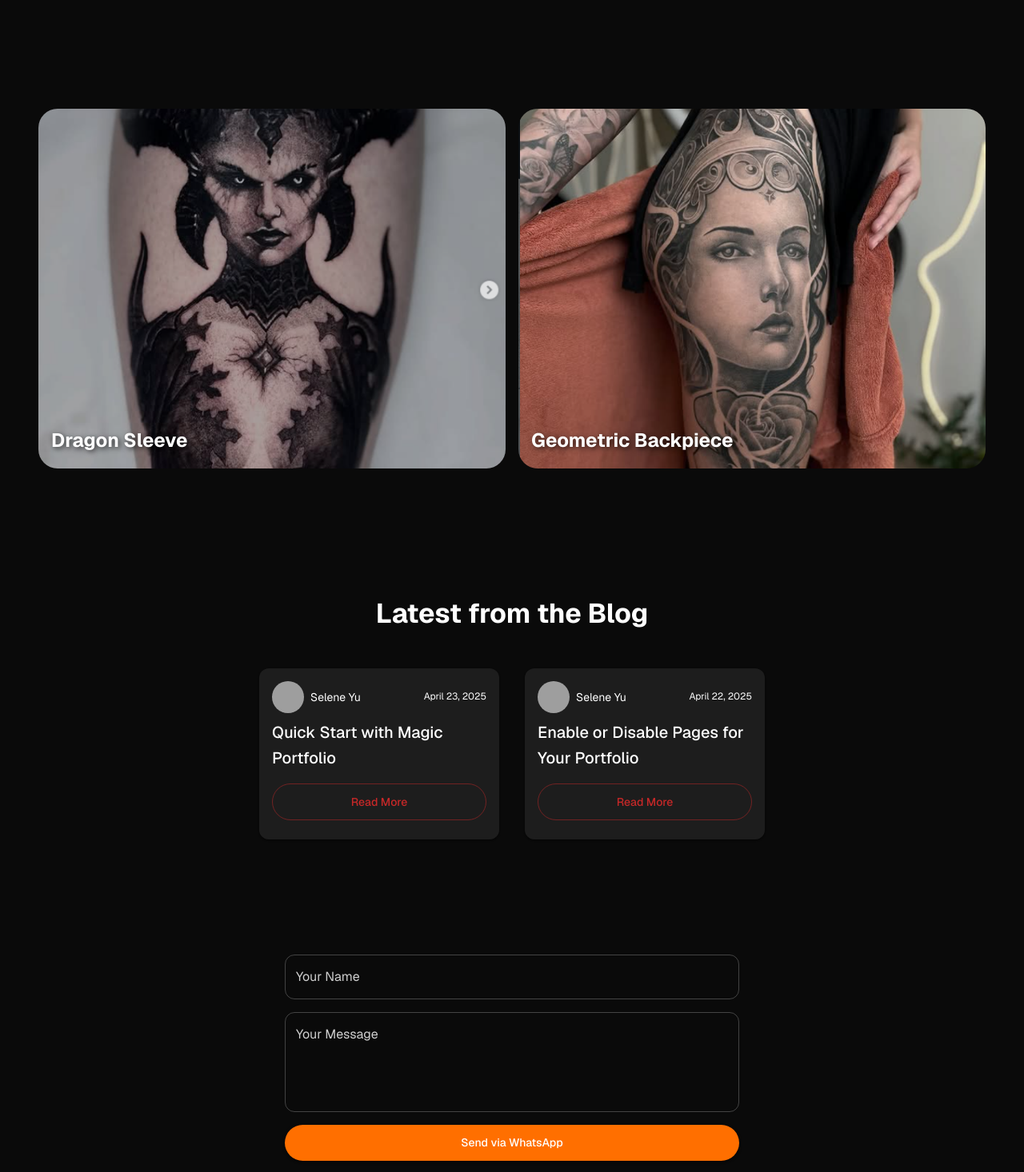
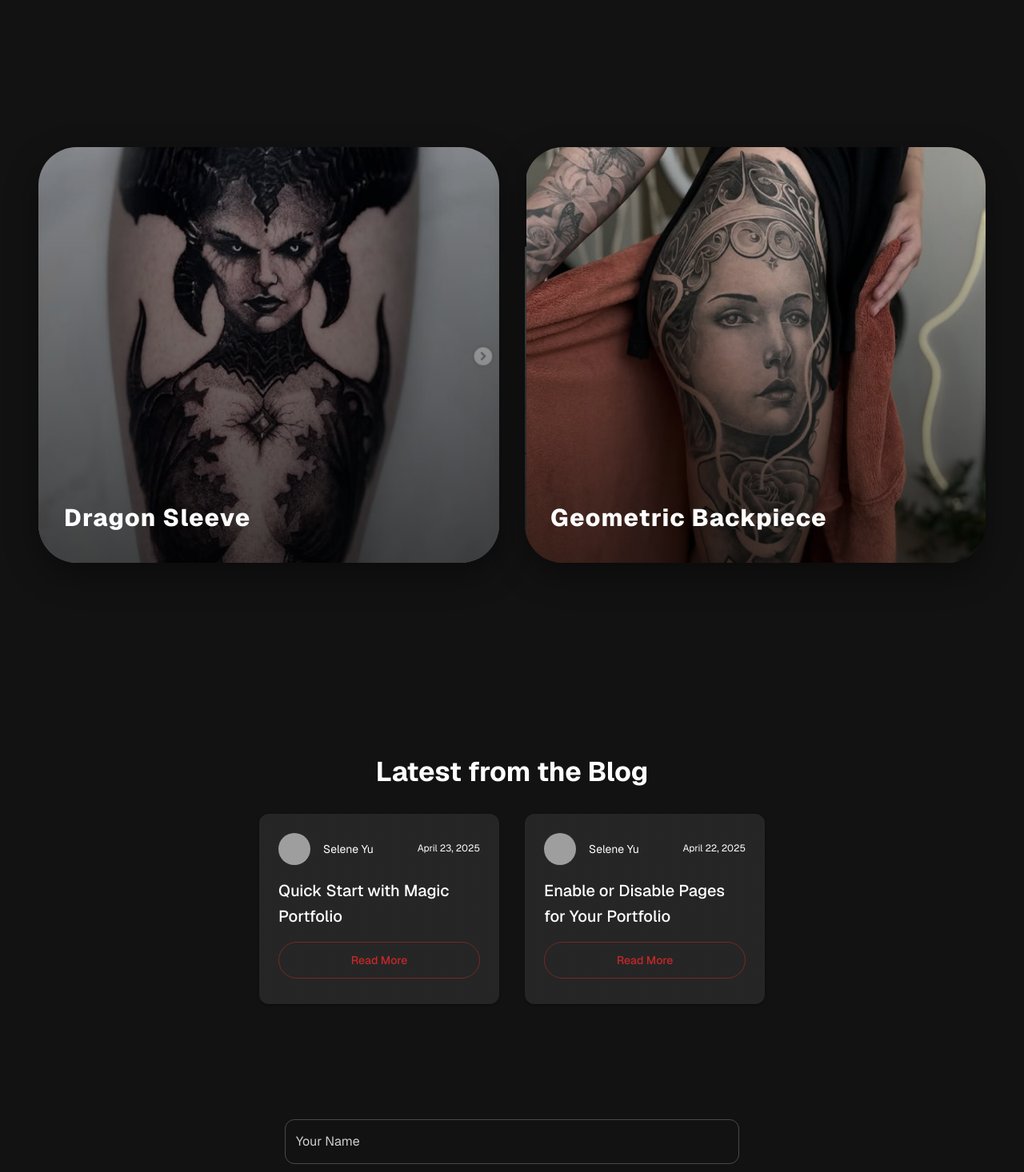
Before and after one commit to MeFay/WagnoInk, a React (Vite) app: page / in a window 1280 px wide. Shown: the part 400-1866 px from the top of the page at 80% size. Built offline with nearby package versions, Linux system fonts and the light colour scheme; grey boxes are pictures that could not be loaded.

Commit message:
Featured Section improvement

```diff
--- a/src/components/Navbar.jsx
+++ b/src/components/Navbar.jsx
@@ -214,7 +214,6 @@ const Navbar = () => {
                   cursor: "pointer",
                   "&:hover": {
                     bgcolor: hoverBg,
-                    color: theme.palette.secondary.main,
                   },
                 }}
               >
@@ -264,7 +263,6 @@ const Navbar = () => {
               bgcolor: theme.palette.background.elevated,
               border: `1px solid ${dividerColor}`,
               borderRadius: 2,
-              mt: 1,
             },
           },
         }}
@@ -302,7 +300,7 @@ const Navbar = () => {
           },
         }}
       >
-        <Box display="flex" justifyContent="space-between" mb={6}>
+        <Box display="flex" justifyContent="space-between">
           <Typography fontWeight={700} variant="h5">
             WAGNO INK
           </Typography>
--- a/src/features/home/BlogSection.jsx
+++ b/src/features/home/BlogSection.jsx
@@ -1,4 +1,11 @@
-import { Box, Typography, Card, CardContent, Avatar, Button } from "@mui/material";
+import {
+  Box,
+  Typography,
+  Card,
+  CardContent,
+  Avatar,
+  Button,
+} from "@mui/material";
 
 const blogPosts = [
   {
@@ -18,23 +25,61 @@ const blogPosts = [
 ];
 
 const BlogSection = () => (
-  <Box sx={{ py: 12, px: 2, maxWidth: 1200, mx: "auto" }}>
-    <Typography variant="h4" sx={{ mb: 6, textAlign: "center", fontWeight: 700 }}>
+  <Box sx={{ py: 12, px: 2 }}>
+    <Typography
+      variant="h4"
+      sx={{ p: 4, textAlign: "center", fontWeight: 700 }}
+    >
       Latest from the Blog
     </Typography>
-    <Box sx={{ display: "flex", gap: 4, flexWrap: "wrap", justifyContent: "center" }}>
+
+    <Box
+      sx={{
+        display: "flex",
+        gap: 4,
+        flexWrap: "wrap",
+        justifyContent: "center",
+      }}
+    >
       {blogPosts.map((post, idx) => (
-        <Card key={idx} sx={{ width: 300, cursor: "pointer", ":hover": { boxShadow: 6 } }}>
-          <CardContent>
-            <Box sx={{ display: "flex", alignItems: "center", mb: 1 }}>
-              <Avatar src={post.avatar} sx={{ mr: 1 }} />
-              <Typography variant="body2">{post.author}</Typography>
-              <Typography variant="caption" sx={{ ml: "auto" }}>{post.date}</Typography>
+        <Card
+          key={idx}
+          sx={{
+            width: 300,
+            cursor: "pointer",
+            ":hover": { boxShadow: 6 },
+          }}
+        >
+          <CardContent sx={{ p: 2 }}>
+            <Box
+              sx={{
+                display: "flex",
+                alignItems: "center",
+                justifyContent: "space-between",
+                p: 1,
+              }}
+            >
+              <Box sx={{ display: "flex", alignItems: "center", gap: 1 }}>
+                <Avatar src={post.avatar} />
+                <Typography variant="body2" sx={{ px: 1 }}>
+                  {post.author}
+                </Typography>
+              </Box>
+
+              <Typography variant="caption">{post.date}</Typography>
             </Box>
-            <Typography variant="h6">{post.title}</Typography>
-            <Button href={post.link} sx={{ mt: 2 }} variant="outlined" fullWidth>
-              Read More
-            </Button>
+
+            {/* Title */}
+            <Box sx={{ p: 1 }}>
+              <Typography variant="h6">{post.title}</Typography>
+            </Box>
+
+            {/* Button */}
+            <Box sx={{ p: 1 }}>
+              <Button href={post.link} variant="outlined" fullWidth>
+                Read More
+              </Button>
+            </Box>
           </CardContent>
         </Card>
       ))}
--- a/src/features/home/FeaturedWork.jsx
+++ b/src/features/home/FeaturedWork.jsx
@@ -1,14 +1,17 @@
 import { Box, Typography } from "@mui/material";
+import { motion } from "framer-motion";
+
+const MotionBox = motion(Box);
 
 const featuredProjects = [
   {
     title: "Dragon Sleeve",
-    image: "../public/artist-images/1.png",
+    image: "/artist-images/1.png",
     link: "https://www.instagram.com/p/DOVu30vDBoR/?img_index=1",
   },
   {
     title: "Geometric Backpiece",
-    image: "../public/artist-images/2.png",
+    image: "/artist-images/2.png",
     link: "https://www.instagram.com/p/C_TIlKOpS77/",
   },
 ];
@@ -17,12 +20,20 @@ const FeaturedWork = () => {
   return (
     <Box
       sx={{
+        width: "100%",
+        px: { xs: 2, md: 6 },
+        py: { xs: 8, md: 14 },
+      }}
+    >
+      <MotionBox
+        initial={{ opacity: 0, y: 40 }}
+        whileInView={{ opacity: 1, y: 0 }}
+        transition={{ duration: 0.8, ease: "easeOut" }}
+        viewport={{ once: true }}
+        sx={{
           display: "flex",
-        gap: 2,
-        px: { xs: 2, md: 6 },   // horizontal padding
-        py: { xs: 4, md: 8 },   // vertical padding
-        maxWidth: "1920px",      // optional max width
-        mx: "auto",              // center container
+          flexDirection: { xs: "column", md: "row" },
+          gap: 4,
         }}
       >
         {featuredProjects.map((project) => (
@@ -31,32 +42,58 @@ const FeaturedWork = () => {
             component="a"
             href={project.link}
             target="_blank"
+            rel="noopener noreferrer"
             sx={{
               flex: 1,
-            minHeight: { xs: 300, md: 450 }, // smaller height for mobile & desktop
+              height: { xs: "80vh", md: 520 }, // 🔥 Bigger mobile
+              borderRadius: 4,
+              overflow: "hidden",
+              position: "relative",
+              textDecoration: "none",
+              display: "flex",
+              alignItems: "flex-end",
+              p: 4,
               backgroundImage: `url(${project.image})`,
               backgroundSize: "cover",
               backgroundPosition: "center",
-            borderRadius: 2,
-            position: "relative",
-            "&:hover": { opacity: 0.8, transition: "0.3s" },
+              transition: "transform 1s ease, box-shadow 0.6s ease",
+              boxShadow: "0 15px 40px rgba(0,0,0,0.4)",
+
+              "&::before": {
+                content: '""',
+                position: "absolute",
+                inset: 0,
+                background:
+                  "linear-gradient(to top, rgba(0,0,0,0.6), rgba(0,0,0,0.1))",
+                zIndex: 1,
+              },
+
+              "&:hover": {
+                transform: "translateY(-6px)",
+                boxShadow: "0 25px 60px rgba(0,0,0,0.6)",
+              },
+
+              "&:hover::before": {
+                background:
+                  "linear-gradient(to top, rgba(0,0,0,0.7), rgba(0,0,0,0.15))",
+              },
             }}
           >
             <Typography
               sx={{
-              position: "absolute",
-              bottom: 16,
-              left: 16,
+                position: "relative",
+                zIndex: 2,
                 color: "white",
-              fontWeight: 700,
-              fontSize: 24,
-              textShadow: "2px 2px 6px rgba(0,0,0,0.7)",
+                fontWeight: 800,
+                fontSize: { xs: 24, md: 30 },
+                letterSpacing: 1.2,
               }}
             >
               {project.title}
             </Typography>
           </Box>
         ))}
+      </MotionBox>
     </Box>
   );
 };
--- a/src/features/home/HeroSection.jsx
+++ b/src/features/home/HeroSection.jsx
@@ -21,14 +21,14 @@ const HeroSection = () => {
     >
       <Typography
         variant="h3"
-        sx={{ fontWeight: 900, mb: 2, color: "text.primary" }}
+        sx={{ fontWeight: 900, p: 1, color: "text.primary" }}
       >
         WAGNO TATTOO
       </Typography>
 
       <Typography
         variant="h6"
-        sx={{ mb: 4, maxWidth: 500, color: "text.secondary" }}
+        sx={{ maxWidth: 500,  p: 1, color: "text.secondary" }}
       >
         Unique tattoos designed for your story. Explore our gallery for
         inspiration.
--- a/src/styles/theme.js
+++ b/src/styles/theme.js
@@ -38,15 +38,15 @@ const theme = createTheme({
       contrastText: "#ffffff",
     },
 
-    secondary: {
-      main: "#ff6f00", // laranja para detalhes/hover
-      contrastText: "#ffffff",
-    },
+secondary: {
+  main: "#aaaaaa",
+  contrastText: "#ffffff",
+},
 
     background: {
-      default: "#0a0a0a",
-      paper: "#111111",
-      elevated: "#1a1a1a",
+      default: "#121212",
+      paper: "#1a1a1a",
+      elevated: "#222222",
     },
 
     text: {
```
Lines whose indentation alone changed are shown as unchanged.
